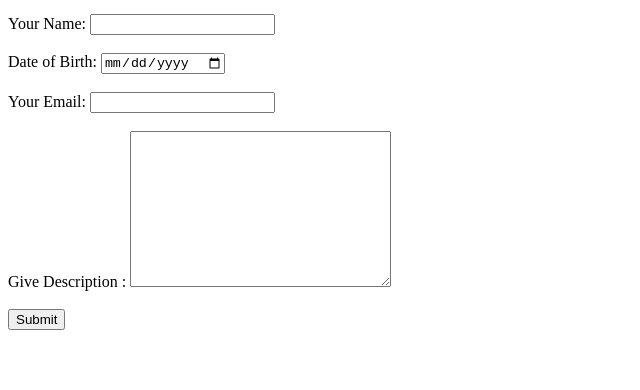
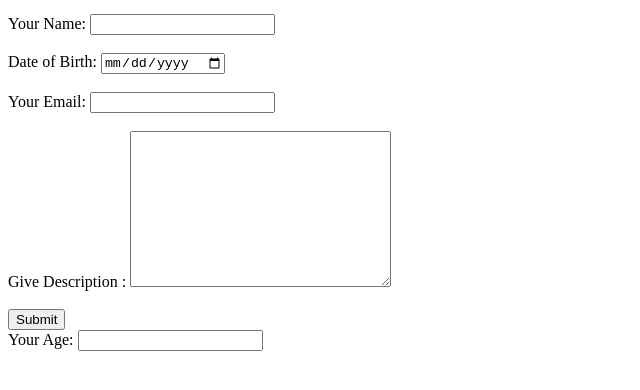
Before and after one commit to piyushkr191/cv, a plain HTML site: page ContactMe.html in a window 1280 px wide. Shown: the part 136-526 px from the top of the page, without its empty margins (0-640 px from the left). Drawn offline with Linux system fonts and the light colour scheme.

Commit message:
new label age

```diff
--- a/ContactMe.html
+++ b/ContactMe.html
@@ -39,10 +39,10 @@
 
 
 
+    <label>Your Age:</label>
+    <input type="text" name="" value="">
 
     <!-- <form class="" action="ContactMe.html" method="post">
-        <label>Your Name:</label>
-        <input type="text" name="" value="">
         <input type="color" name="" id=""><br><br>
         <label>Date of Birth: </label>
         <input type="date" name="" id=""><br><br>
```
